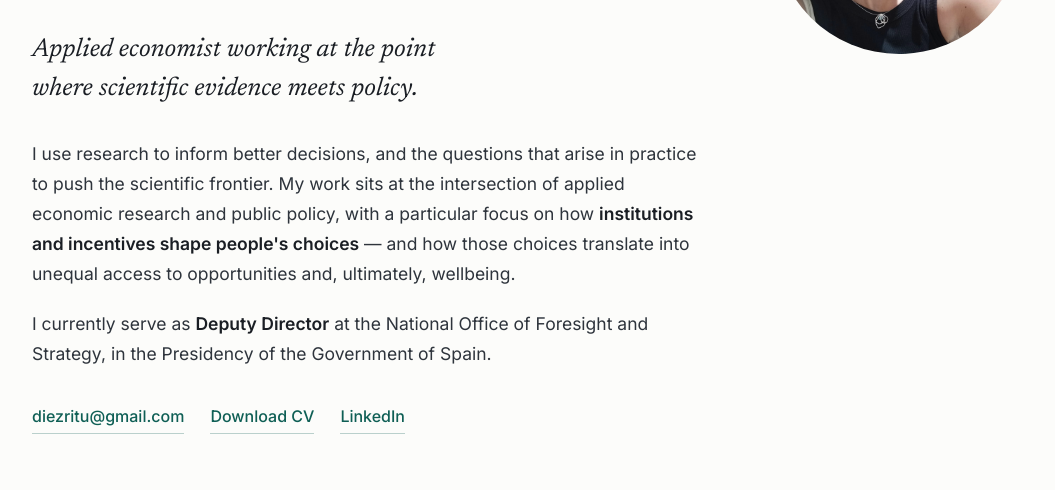
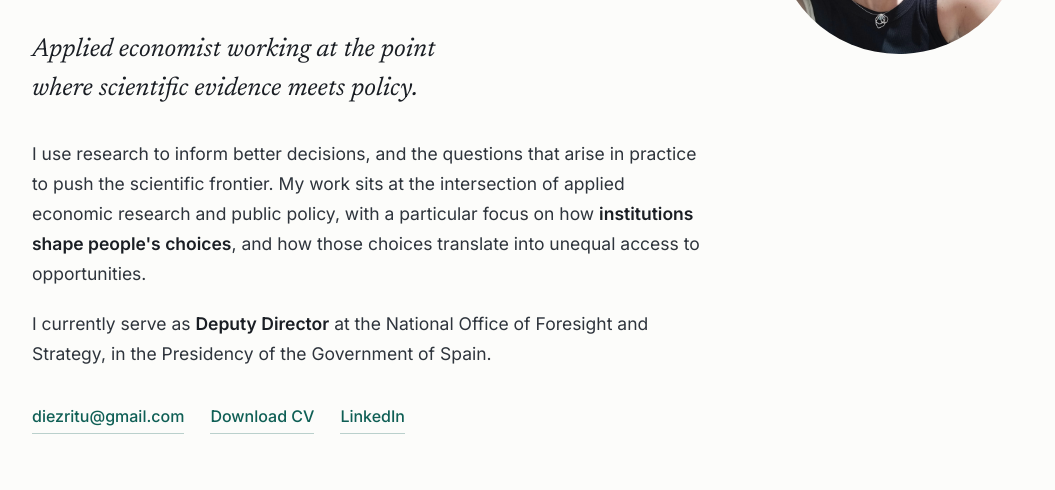
Before and after one commit to mdiezrituerto/mdiezrituerto.github.io, a plain HTML site: page index.html in a window 1280 px wide. Shown: the part 310-800 px from the top of the page, without its empty margins (112-1167 px from the left). Drawn offline with Linux system fonts and the light colour scheme.

Commit message:
Update index.html

```diff
--- a/index.html
+++ b/index.html
@@ -28,8 +28,8 @@
         <p class="body">I use research to inform better decisions, and the questions that arise in
           practice to push the scientific frontier. My work sits at the intersection of applied
           economic research and public policy, with a particular focus on how
-          <b>institutions and incentives shape people's choices</b> — and how those choices
-          translate into unequal access to opportunities and, ultimately, wellbeing.</p>
+          <b>institutions shape people's choices</b>,  and how those choices
+          translate into unequal access to opportunities.</p>
 
         <p class="body">I currently serve as <b>Deputy Director</b> at the National Office of
           Foresight and Strategy, in the Presidency of the Government of Spain.</p>
```
